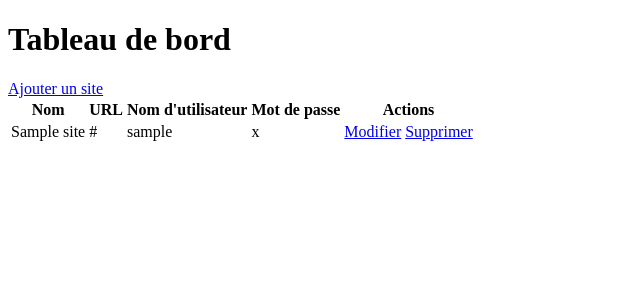
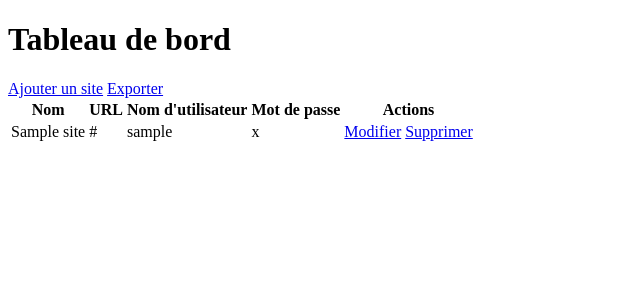
Before and after one commit to Tweentyy/b3-c3-django-comte-kunakey-mercier, a Django app: template PasswordManager/templates/index.html in a window 1280 px wide. Shown: the top 300 px of the page, without its empty margins (0-640 px from the left). Run offline with Django 5.2, Linux system fonts and the light colour scheme; the template is opened without the code that fills it: most values are stand-ins (such as "Sample title", 1, 10 or a date in 2020).

Commit message:
Add btn export

```diff
--- a/PasswordManager/templates/index.html
+++ b/PasswordManager/templates/index.html
@@ -10,6 +10,7 @@
 
     <div class="btn-right">
       <a href="{% url 'add_site' %}">Ajouter un site</a>
+      <a href="{% url 'export_sites' %}">Exporter</a>
     </div>
 
     <div>
```
Lines whose indentation alone changed are shown as unchanged.
